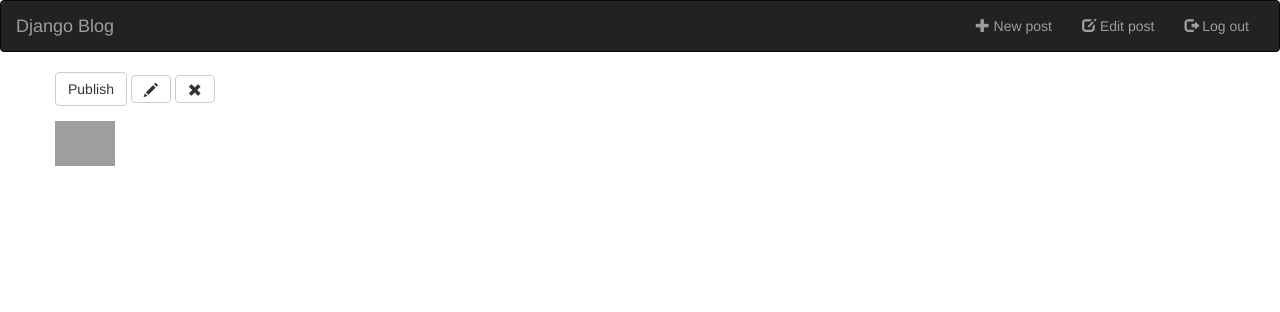
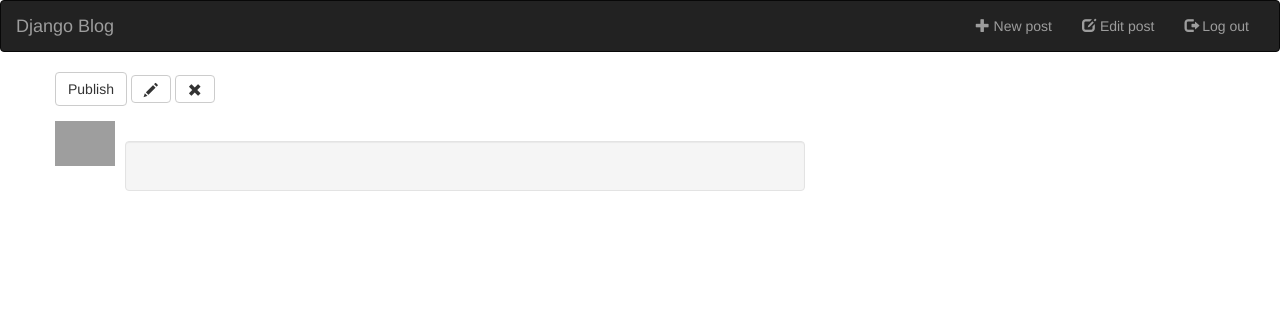
Before and after one commit to mcproger/django_blog, a Django app: template blog/templates/blog/post_detail.html in a window 1280 px wide. Shown: the top 312 px of the page. Run offline with Django 3.2, Linux system fonts and the light colour scheme; the template is opened without the code that fills it, so the values that code supplies are empty; the visitor is signed in with stand-in values (Sample User, id 1); some libraries are stand-ins or nearby versions; grey boxes are pictures that could not be loaded.

Commit message:
Add well for posts text

```diff
--- a/blog/templates/blog/post_detail.html
+++ b/blog/templates/blog/post_detail.html
@@ -20,7 +20,9 @@
 	  <div class="media-body">
 	    <h4 class="media-heading">{{ post.author }}</h4>
 	    <h3>{{ post.title }}</h3>
-	    <p>{{ post.text|linebreaksbr }}</p>
+	    <div class="well">
+	      <p>{{ post.text|linebreaksbr }}</p>
+	    </div>
 	  </div>
 	</div>
 </div>
```
